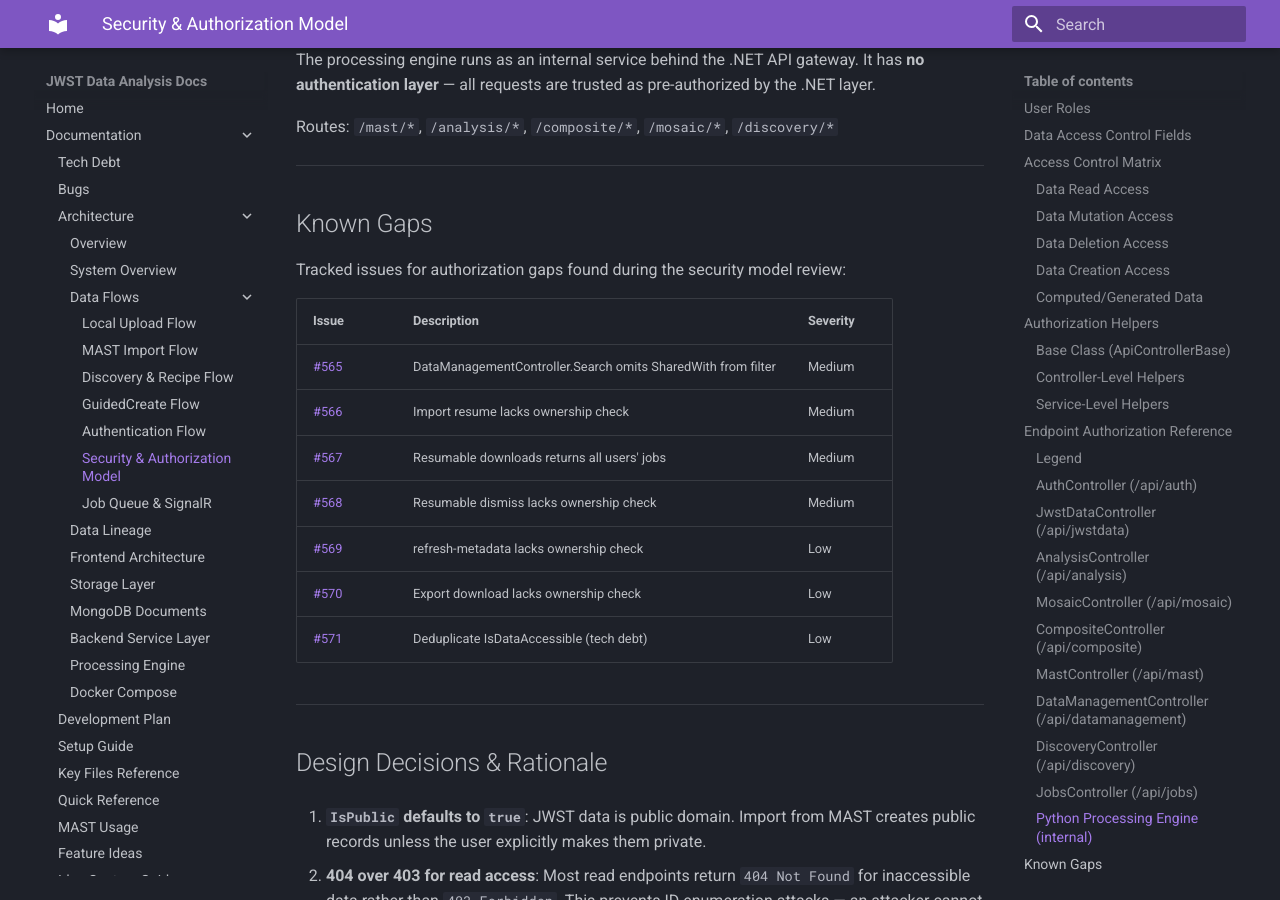
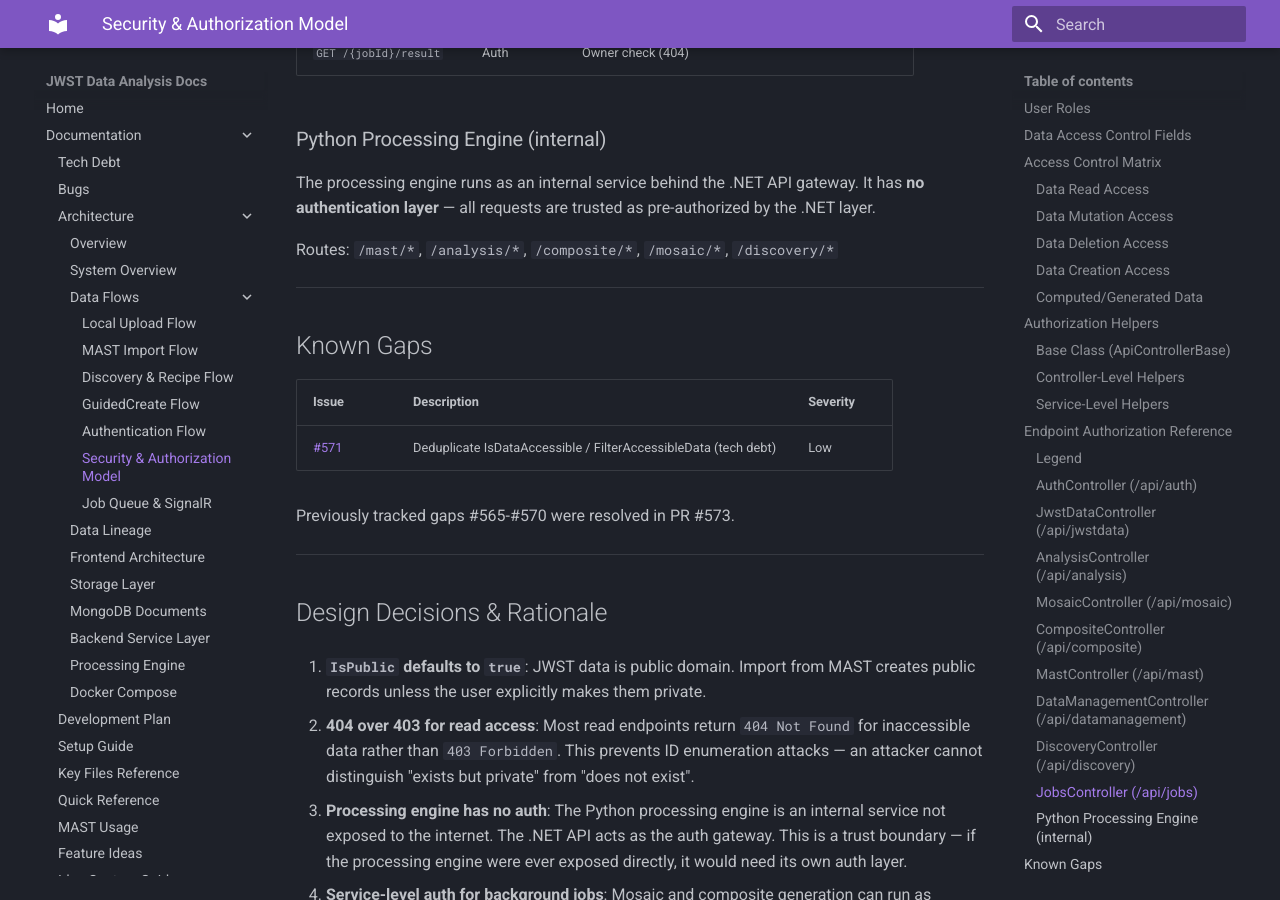
Before and after one commit to Snoww3d/jwst-data-analysis, an MkDocs documentation site: the page built from docs/architecture/security-model.md, in a window 1280 px wide and 900 px high, scrolled down 11144 px. Built offline with MkDocs 1.6.1 and Material for MkDocs 9.7.7, drawn with Linux system fonts in a browser that asks for light colours; some of the changed text lies outside the part shown.

Commit message:
docs: update security-model.md to reflect fixed authorization gaps
Remove #565-#570 from Known Gaps table and update endpoint
authorization reference to show the new checks in place.

Co-Authored-By: Claude Opus 4.6 <noreply@anthropic.com>

```diff
--- a/docs/architecture/security-model.md
+++ b/docs/architecture/security-model.md
@@ -2,7 +2,7 @@
 
 Comprehensive reference for the JWST Data Analysis application's security model: user roles, data visibility, endpoint authorization, and access control patterns.
 
-> **Last updated**: 2026-03-02 (PR #564 security hardening)
+> **Last updated**: 2026-03-02 (PR #573 authorization gap fixes #565-#570)
 
 ---
 
@@ -222,26 +222,26 @@ All controllers inherit from `ApiControllerBase`, which provides identity extrac
 | `POST /import` | Auth | Sets UserId to current | |
 | `GET /import-progress/{jobId}` | Auth | Owner or admin (404 for others) | |
 | `POST /import/cancel/{jobId}` | Auth | Passes userId to cancel | |
-| `POST /import/resume/{jobId}` | Auth | **No ownership check** ([#566](https://github.com/Snoww3d/jwst-data-analysis/issues/566)) | |
+| `POST /import/resume/{jobId}` | Auth | Owner or admin (404 for others) | |
 | `POST /import/from-existing/{obsId}` | Auth | Sets UserId | |
 | `GET /import/check-files/{obsId}` | Auth | None (filesystem check) | |
-| `GET /import/resumable` | Auth | **No per-user filter** ([#567](https://github.com/Snoww3d/jwst-data-analysis/issues/567)) | |
-| `DELETE /import/resumable/{jobId}` | Auth | **No ownership check** ([#568](https://github.com/Snoww3d/jwst-data-analysis/issues/568)) | |
-| `POST /refresh-metadata/{obsId}` | Auth | **No ownership check** ([#569](https://github.com/Snoww3d/jwst-data-analysis/issues/569)) | |
-| `POST /refresh-metadata-all` | Auth | **No ownership check** ([#569](https://github.com/Snoww3d/jwst-data-analysis/issues/569)) | |
+| `GET /import/resumable` | Auth | User-scoped via job tracker (admin sees all) | |
+| `DELETE /import/resumable/{jobId}` | Auth | Owner or admin (404 for others) | |
+| `POST /refresh-metadata/{obsId}` | Auth | Owner-scoped (admin refreshes all) | |
+| `POST /refresh-metadata-all` | Admin | Admin policy | |
 
 ### DataManagementController (`/api/datamanagement`)
 
 | Endpoint | Auth | Internal Check | Notes |
 |----------|------|----------------|-------|
-| `POST /search` | Open | Non-admin filtered, **missing SharedWith** ([#565](https://github.com/Snoww3d/jwst-data-analysis/issues/565)) | |
+| `POST /search` | Open | + FilterAccessibleData (includes SharedWith) | |
 | `GET /statistics` | Open | None (aggregates) | |
 | `GET /public` | Open | None (public query) | |
 | `GET /validated` | Open | + FilterAccessibleData | |
 | `GET /format/{fileFormat}` | Open | + FilterAccessibleData | |
 | `GET /tags` | Open | None (tag list) | |
 | `POST /export` | Auth | + FilterAccessibleData | |
-| `GET /export/{exportId}` | Auth | GUID validation only, **no ownership check** ([#570](https://github.com/Snoww3d/jwst-data-analysis/issues/570)) | |
+| `GET /export/{exportId}` | Auth | Owner or admin (404 for others) | Legacy exports without metadata remain accessible |
 | `POST /import/scan` | Auth | None | |
 | `POST /claim-orphaned` | Auth | Sets UserId | |
 | `POST /bulk/tags` | Admin | Admin policy | |
@@ -274,17 +274,11 @@ Routes: `/mast/*`, `/analysis/*`, `/composite/*`, `/mosaic/*`, `/discovery/*`
 
 ## Known Gaps
 
-Tracked issues for authorization gaps found during the security model review:
-
 | Issue | Description | Severity |
 |-------|-------------|----------|
-| [#565](https://github.com/Snoww3d/jwst-data-analysis/issues/565) | DataManagementController.Search omits SharedWith from filter | Medium |
-| [#566](https://github.com/Snoww3d/jwst-data-analysis/issues/566) | Import resume lacks ownership check | Medium |
-| [#567](https://github.com/Snoww3d/jwst-data-analysis/issues/567) | Resumable downloads returns all users' jobs | Medium |
-| [#568](https://github.com/Snoww3d/jwst-data-analysis/issues/568) | Resumable dismiss lacks ownership check | Medium |
-| [#569](https://github.com/Snoww3d/jwst-data-analysis/issues/569) | refresh-metadata lacks ownership check | Low |
-| [#570](https://github.com/Snoww3d/jwst-data-analysis/issues/570) | Export download lacks ownership check | Low |
-| [#571](https://github.com/Snoww3d/jwst-data-analysis/issues/571) | Deduplicate IsDataAccessible (tech debt) | Low |
+| [#571](https://github.com/Snoww3d/jwst-data-analysis/issues/571) | Deduplicate IsDataAccessible / FilterAccessibleData (tech debt) | Low |
+
+Previously tracked gaps #565-#570 were resolved in PR #573.
 
 ---
 
```
